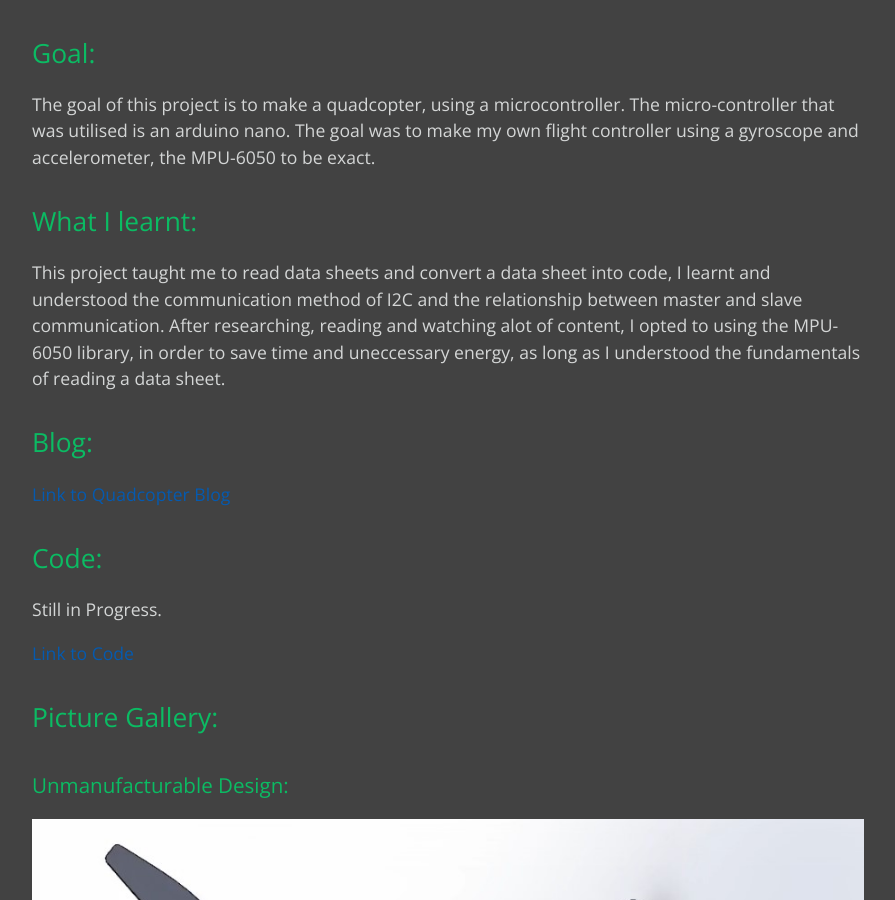
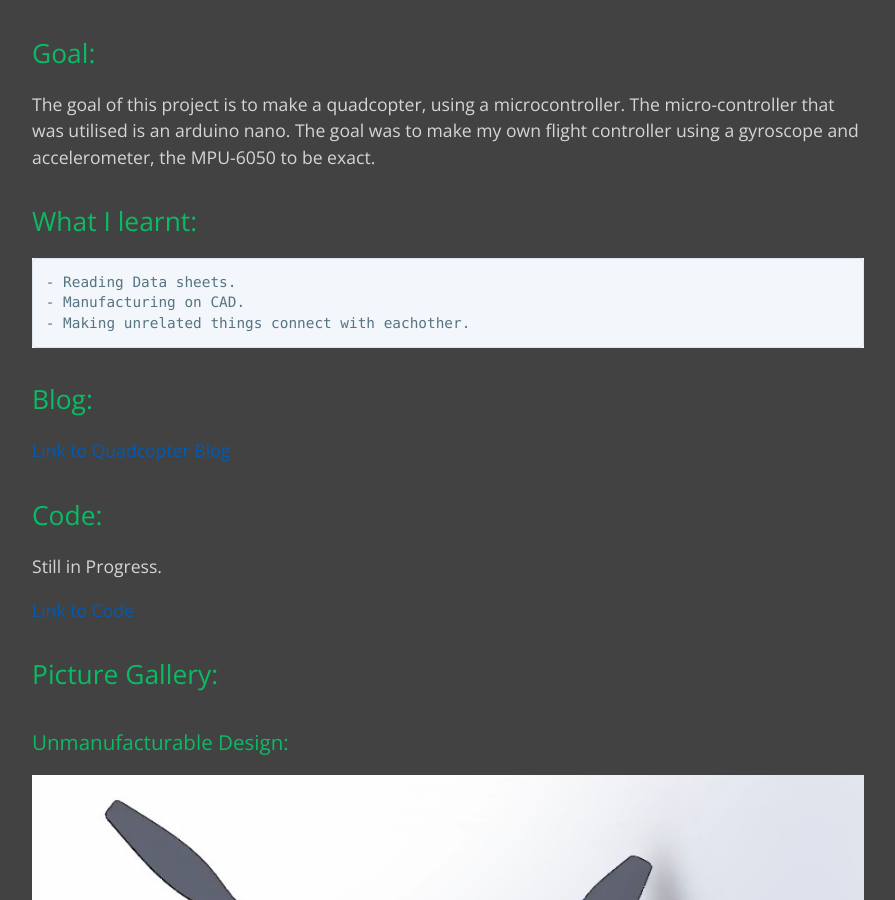
Before and after one commit to joey101/website, a Jekyll site: the page built from projects/quadcopter.md, in a window 1280 px wide and 900 px high, scrolled down 612 px. Shown: the whole window, without its empty margins (192-1087 px from the left). Built offline with Jekyll 4.4.1, drawn with Linux system fonts in a browser that asks for light colours.

Commit message:
more blogging

```diff
--- a/projects/quadcopter.md
+++ b/projects/quadcopter.md
@@ -12,8 +12,9 @@ description: This is just another page
 The goal of this project is to make a quadcopter, using a microcontroller. The micro-controller that was utilised is an arduino nano. The goal was to make my own flight controller using a gyroscope and accelerometer, the MPU-6050 to be exact.
 
 ## What I learnt:
-
-This project taught me to read data sheets and convert a data sheet into code, I learnt and understood the communication method of I2C and the relationship between master and slave communication. After researching, reading and watching alot of content, I opted to using the MPU-6050 library, in order to save time and uneccessary energy, as long as I understood the fundamentals of reading a data sheet.
+    - Reading Data sheets.
+    - Manufacturing on CAD.
+    - Making unrelated things connect with eachother.
 
 ## Blog:
 
```
